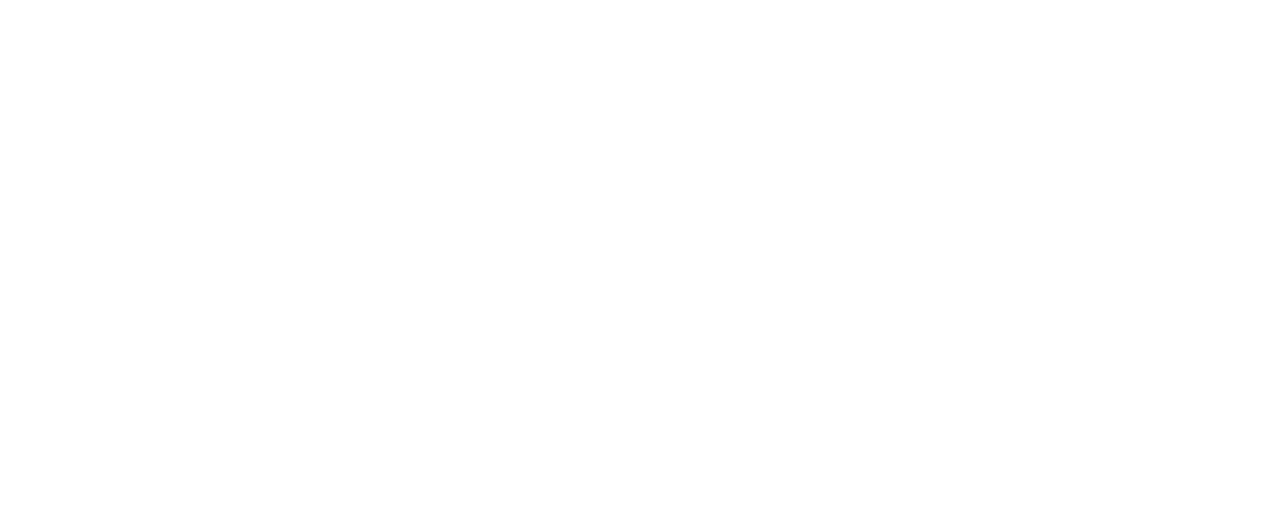
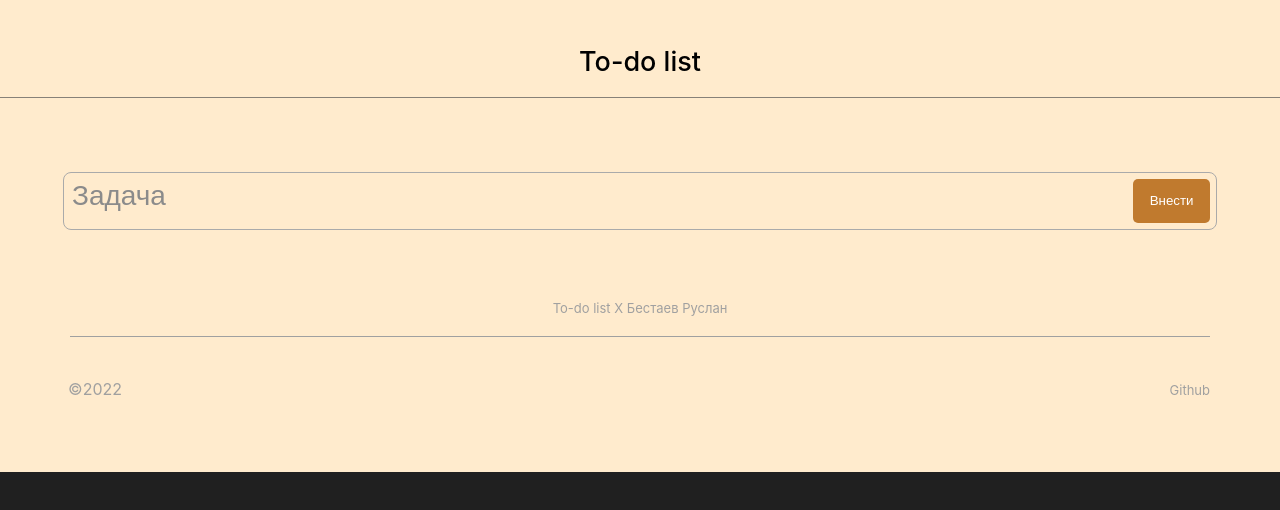
Before and after one commit to Rusdevel/To-do-list_react, a React app: page / in a window 1280 px wide. Built offline with nearby package versions, Linux system fonts and the light colour scheme.

Commit message:
Сверстал основные компоненты

```diff
--- a/package.json
+++ b/package.json
@@ -8,6 +8,7 @@
     "@testing-library/user-event": "^13.5.0",
     "react": "^18.2.0",
     "react-dom": "^18.2.0",
+    "react-router-dom": "^6.4.3",
     "react-scripts": "5.0.1",
     "web-vitals": "^2.1.4"
   },
--- /dev/null
+++ b/src/components/AimForm/AimForm.css
@@ -0,0 +1,87 @@
+.AimForm {
+    min-width: 320px;
+    margin-top: 40px;
+  }
+
+  @media screen and (min-width: 768px) {
+    .AimForm {
+      margin-top: 79px;
+    }
+  }
+
+  @media screen and (min-width: 1280px) {
+    .AimForm {
+      margin-top: 74px;
+    }
+  }
+  .AimForm__container {
+    min-width: 285px;
+    margin: 0 14px;
+    display: flex;
+    justify-content: space-between;
+    padding: 6px;
+    border: 1.5px solid #aaaaaa;
+    border-radius: 8px;
+  }
+
+  @media screen and (min-width: 768px) {
+    .AimForm__container {
+      margin: 0 30px;
+    }
+  }
+
+  @media screen and (min-width: 1280px) {
+    .AimForm__container {
+      max-width: 1140px;
+      margin: 0 auto;
+    }
+  }
+
+  .AimForm__input {
+    width: 252px;
+    border: 0;
+    background-color: blanchedalmond;
+  }
+
+  @media screen and (min-width: 768px) {
+    .AimForm__input {
+      width: 662px;
+    }
+  }
+
+  @media screen and (min-width: 1280px) {
+    .AimForm__input {
+      width: 1112px;
+    }
+  }
+
+  .AimForm__button {
+    outline: none;
+    width: 80px;
+    height: 44px;
+    background: #c07a2e;
+    border-radius: 5px;
+    border: 0;
+    transition: opacity 0.6s linear 0.3s;
+    cursor: pointer;
+    color: #ffffff;
+  }
+
+  .AimForm__button:hover {
+    opacity: 60%;
+  }
+
+  .AimForm__input::placeholder {
+    font-style: normal;
+    font-weight: 500;
+    font-size: 18px;
+    line-height: 22px;
+    color: #8b8b8b;
+  }
+
+  @media screen and (min-width: 768px) {
+    .AimForm__input::placeholder {
+      font-size: 28px;
+      line-height: 34px;
+    }
+  }
--- /dev/null
+++ b/src/components/AimForm/AimForm.js
@@ -0,0 +1,28 @@
+import "./AimForm.css";
+
+function AimForm () {
+
+    return (
+        <section className="AimForm">
+          <form className="AimForm__group">
+            <div className="AimForm__container">
+              <input
+                className="AimForm__input"
+                maxLength="30"
+                type="text"
+                placeholder="Задача"
+                required
+              />
+              <button
+                className="AimForm__button"
+                type="submit"
+              >
+                Внести
+              </button>
+            </div>
+          </form>
+        </section>
+      );
+    }
+
+export default AimForm;
--- a/src/components/App/App.css
+++ b/src/components/App/App.css
@@ -1,3 +1,7 @@
-.App {
-  text-align: center;
+.App{
+  min-width: 320px;
+  height: 100vh;
+  margin: 0 auto;
+  font-family: "Inter", Arial, sans-serif;
+  background-color: #202020;
 }
--- a/src/components/App/App.js
+++ b/src/components/App/App.js
@@ -1,7 +1,17 @@
+/* eslint-disable react/jsx-no-comment-textnodes */
+import React from "react";
+import "./App.css";
+import { Route, Routes} from "react-router-dom";
+import Main from "../Main/Main";
+
 
 function App() {
   return (
     <div className="App">
+      <Routes> // гарантирует, что одновременно отображается только один маршрут
+      <Route path='/' element={<Main/>} />
+      </Routes>
+
 
     </div>
   );
--- a/src/components/Footer/Footer.css
+++ b/src/components/Footer/Footer.css
@@ -0,0 +1,120 @@
+.footer {
+    min-width: 320px;
+    color: #a0a0a0;;
+  }
+
+  .footer__container {
+    max-width: 284px;
+    margin: 70px auto 0 auto;
+    box-sizing: border-box;
+  }
+
+  @media screen and (min-width: 768px) {
+    .footer__container {
+      max-width: 728px;
+    }
+  }
+
+  @media screen and (min-width: 1280px) {
+    .footer__container {
+      max-width: 1140px;
+      height: 172px;
+    }
+  }
+
+  .footer__info {
+    display: flex;
+    flex-direction: column;
+    text-align: center;
+    margin: 25px 0 0 0;
+  }
+
+  @media screen and (min-width: 768px) {
+    .footer__info {
+      display: flex;
+      flex-direction: row-reverse;
+      justify-content: space-between;
+      text-align: center;
+    }
+  }
+
+  .footer__title {
+    margin: 0 0 0 0;
+    padding: 0 0 20px 0;
+    font-style: normal;
+    font-weight: normal;
+    font-size: 12px;
+    line-height: 15px;
+    text-align: center;
+    border-bottom: 1px solid #a0a0a0;
+    color: #a0a0a0;
+  }
+
+  @media screen and (min-width: 768px) {
+    .footer__title {
+      margin: 0 0 0 0;
+      padding: 0 0 20px 0;
+      font-size: 13px;
+      line-height: 16px;
+    }
+  }
+
+  .footer__box {
+    list-style-type: none;
+    padding-left: 0;
+    margin: 0 0 24px 0;
+    box-sizing: border-box;
+  }
+
+  @media screen and (min-width: 768px) {
+    .footer__box {
+      display: flex;
+      margin: 17px 0 0 0;
+    }
+  }
+
+  .footer__link {
+    color: #a0a0a0;;
+    text-decoration: none;
+    font-size: 12px;
+    line-height: 26px;
+    transition: opacity 0.9s linear 0.3s;
+  }
+  .footer__link:hover {
+    opacity: 60%;
+  }
+
+  @media screen and (min-width: 768px) {
+    .footer__link {
+      font-size: 13px;
+      line-height: 16px;
+      margin-left: 21px;
+    }
+  }
+
+  .footer__copyright {
+    margin: 0 0 21px 0;
+    text-align: center;
+    font-size: 12px;
+    line-height: 15px;
+    color: #a0a0a0;;
+  }
+
+  @media screen and (min-width: 768px) {
+    .footer__copyright {
+      margin: 21px 0 0 14px;
+      font-size: 16px;
+      line-height: 13px;
+    }
+  }
+
+  @media screen and (min-width: 1280px) {
+    .footer__copyright {
+      margin: 21px 0 0 -2px;
+    }
+  }
+
+  .footer__list {
+    margin: 0 0 0 0;
+    padding: 0 0 0 0;
+  }
--- a/src/components/Footer/Footer.js
+++ b/src/components/Footer/Footer.js
@@ -1,10 +1,34 @@
+import React from "react";
 import "./Footer.css";
+// import '../App/hover/hover.css'
 
-function Footer () {
+function Footer() {
+  return (
+    <section className="footer">
+      <div className="footer__container">
+        <h3 className="footer__title">
+          To-do list X Бестаев Руслан
+        </h3>
+        <div className="footer__info">
+          <nav className="footer__links">
+            <ul className="footer__box">
+              <li className="footer__list">
+                <a
+                  className="footer__link"
+                  href="https://github.com/Rusdevel"
+                  target="_blank"
+                  rel="noopener noreferrer"
+                >
+                  Github
+                </a>
+              </li>
+            </ul>
+          </nav>
+          <p className="footer__copyright">&copy;2022</p>
+        </div>
+      </div>
+    </section>
+  );
+}
 
-    return(
-        <footer>
-
-        </footer>
-    )
-}
+export default Footer;
--- a/src/components/Header/Header.css
+++ b/src/components/Header/Header.css
@@ -0,0 +1,15 @@
+.Header {
+    display: flex;
+    justify-content: center;
+    min-width: 320px;
+    padding-top: 28px;
+    border-bottom: 1px solid rgba(84,84,84,.7);
+    margin: 0 auto;
+}
+
+.Header__title {
+    font-size: 27px;
+    font-weight: 500;
+    line-height: 32.68px;
+    text-align: center;
+}
--- a/src/components/Header/Header.js
+++ b/src/components/Header/Header.js
@@ -3,8 +3,10 @@ import "./Header.css";
 function Header () {
 
     return(
-        <header>
-
+        <header className="Header">
+            <h1 className="Header__title">To-do list</h1>
         </header>
     )
 }
+
+export default Header;
--- a/src/components/List/List.js
+++ b/src/components/List/List.js
@@ -8,3 +8,5 @@ function List () {
         </div>
     )
 }
+
+export default List;
--- /dev/null
+++ b/src/components/Main/Main.css
@@ -0,0 +1,6 @@
+.Main {
+    min-width: 320px;
+    background-color: blanchedalmond;
+    color: black;
+    margin: 0 auto;
+}
--- /dev/null
+++ b/src/components/Main/Main.js
@@ -0,0 +1,19 @@
+import "./Main.css";
+import Header from "../Header/Header";
+import Footer from "../Footer/Footer";
+import AimForm from "../AimForm/AimForm";
+import List from "../List/List";
+
+
+function Main() {
+  return (
+    <div className="Main">
+      <Header />
+      <AimForm />
+      <List />
+      <Footer />
+    </div>
+  );
+}
+
+export default Main;
--- a/src/index.js
+++ b/src/index.js
@@ -1,13 +1,16 @@
-import React from 'react';
-import ReactDOM from 'react-dom/client';
-import './index.css';
-import App from './components/App/App';
-import reportWebVitals from './reportWebVitals';
+import React from "react";
+import ReactDOM from "react-dom/client";
+import "./index.css";
+import App from "./components/App/App";
+import reportWebVitals from "./reportWebVitals";
+import { BrowserRouter } from "react-router-dom";
 
 const root = ReactDOM.createRoot(document.getElementById('root'));
 root.render(
   <React.StrictMode>
-    <App />
+    <BrowserRouter>
+      <App />
+    </BrowserRouter>
   </React.StrictMode>
 );
 
```
Also changed, not shown: 1 other file.
